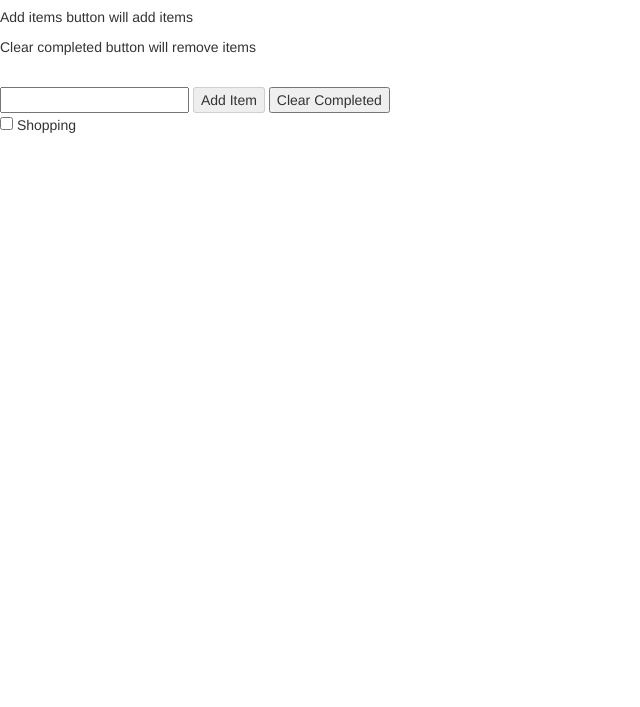
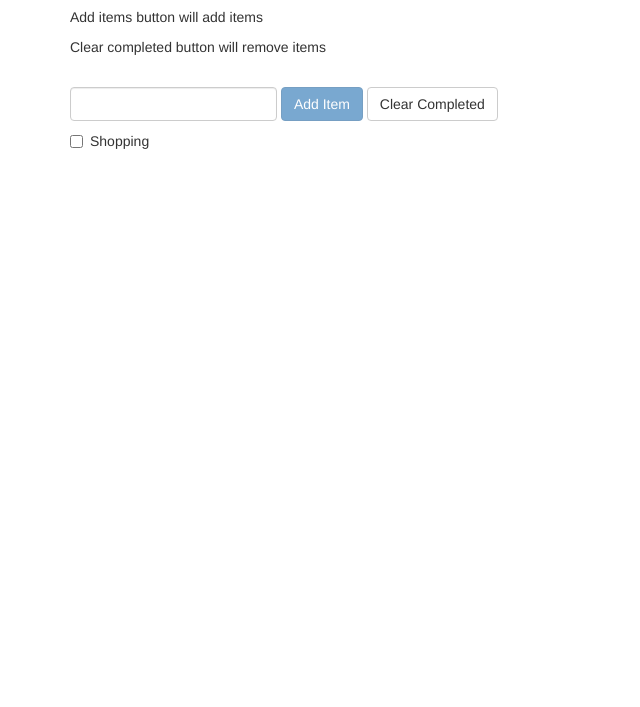
Before and after one commit to sarahLHeanan/angular-test-app, a plain HTML site: page index.html in a window 1280 px wide. Shown: the part 93-800 px from the top of the page, without its empty margins (0-640 px from the left). Drawn offline with nearby package versions, Linux system fonts and the light colour scheme.

Commit message:
added basic styles

```diff
--- a/index.html
+++ b/index.html
@@ -12,7 +12,7 @@
 	<link rel="stylesheet" href="https://maxcdn.bootstrapcdn.com/bootstrap/3.3.6/css/bootstrap.min.css" integrity="sha384-1q8mTJOASx8j1Au+a5WDVnPi2lkFfwwEAa8hDDdjZlpLegxhjVME1fgjWPGmkzs7" crossorigin="anonymous">
 
 	<!-- Optional theme -->
-	<link rel="stylesheet" href="https://maxcdn.bootstrapcdn.com/bootstrap/3.3.6/css/bootstrap-theme.min.css" integrity="sha384-fLW2N01lMqjakBkx3l/M9EahuwpSfeNvV63J5ezn3uZzapT0u7EYsXMjQV+0En5r" crossorigin="anonymous">
+	<!-- <link rel="stylesheet" href="https://maxcdn.bootstrapcdn.com/bootstrap/3.3.6/css/bootstrap-theme.min.css" integrity="sha384-fLW2N01lMqjakBkx3l/M9EahuwpSfeNvV63J5ezn3uZzapT0u7EYsXMjQV+0En5r" crossorigin="anonymous"> -->
 
 	<!-- Latest compiled and minified JavaScript -->
 	<script src="https://maxcdn.bootstrapcdn.com/bootstrap/3.3.6/js/bootstrap.min.js" integrity="sha384-0mSbJDEHialfmuBBQP6A4Qrprq5OVfW37PRR3j5ELqxss1yVqOtnepnHVP9aJ7xS" crossorigin="anonymous"></script>
@@ -28,26 +28,40 @@
 
 <!-- Bind module to html -->
 <body ng-app="myApp">
+	<section class="container">
+		<div class="row">
 			<!-- Bind controller to html -->
-	<div ng-controller="testController">
+			<div class="col-xs-12" ng-controller="testController">
 
 				<h1>My Organiser</h1>
 				<p>Please use the following app to build a to do list</p>
 				<p>Add items button will add items</p>
 				<p>Clear completed button will remove items</p><br>
 
-		<form name="frm" ng-submit="addToDo()">
-			<input type="text" name="newToDo" ng-model="newToDo" required>
-			<button ng-disabled="frm.$invalid">Add Item</button>
-			<button ng-click="removeToDo()">Clear Completed</button>
+				<form name="frm" class="form-inline" ng-submit="addToDo()">
+					<div class="form-group">
+						<input class="form-control" type="text" name="newToDo" ng-model="newToDo" required>
+					</div>
+					<div class="form-group">
+						<button class="btn btn-primary" ng-disabled="frm.$invalid">Add Item</button>
+					</div>
+					<div class="form-group">
+						<button class="btn btn-default" ng-click="removeToDo()">Clear Completed</button>
+					</div>
 				</form>
 				<ul class="list-unstyled">
 				    <li ng-repeat="todo in todos | orderBy: item">
+				    	<div class="checkbox">
+						    <label>
 						    	<input type="checkbox" ng-model="todo.done" />
 				        		<span ng-class="{'done':todo.done}">{{ todo.item }}</span>
+						    </label>
+						</div>
 				    </li>
 				</ul>
 			</div>
+		</div>
+	</section
 
 </body>
 
```
Also changed, not shown: 1 other file. Lines whose indentation alone changed are shown as unchanged.
